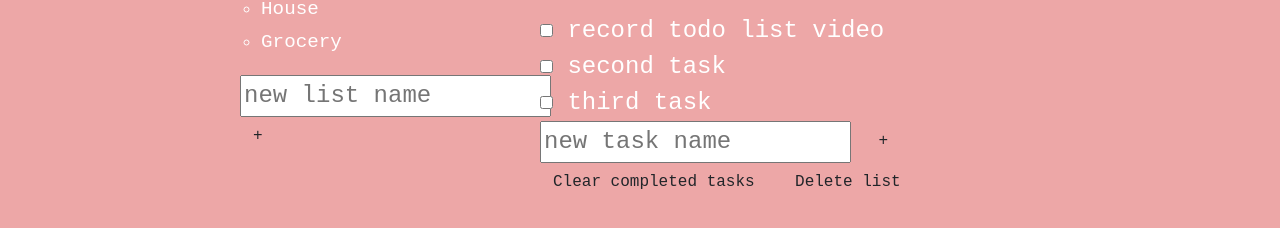
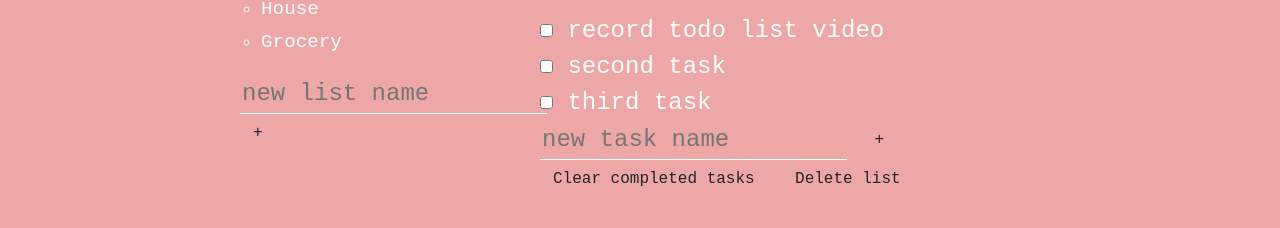
Before and after one commit to adriannamunoz/to-do-list, a plain HTML site: page index.html in a window 1280 px wide. Shown: the part 256-484 px from the top of the page. Drawn offline with nearby package versions, Linux system fonts and the light colour scheme.

Commit message:
Update style.css

```diff
--- a/css/style.css
+++ b/css/style.css
@@ -28,6 +28,13 @@ body {
     list-style: circle;
     padding-left: 1.1em;
 }
+.new {
+    background: transparent;
+    border: 0;
+    border-bottom: 1px solid currentColor;
+    color: inherit;
+    font-size: inherit;
+}
 .active-list {
     font-weight: 700;
 }
```
